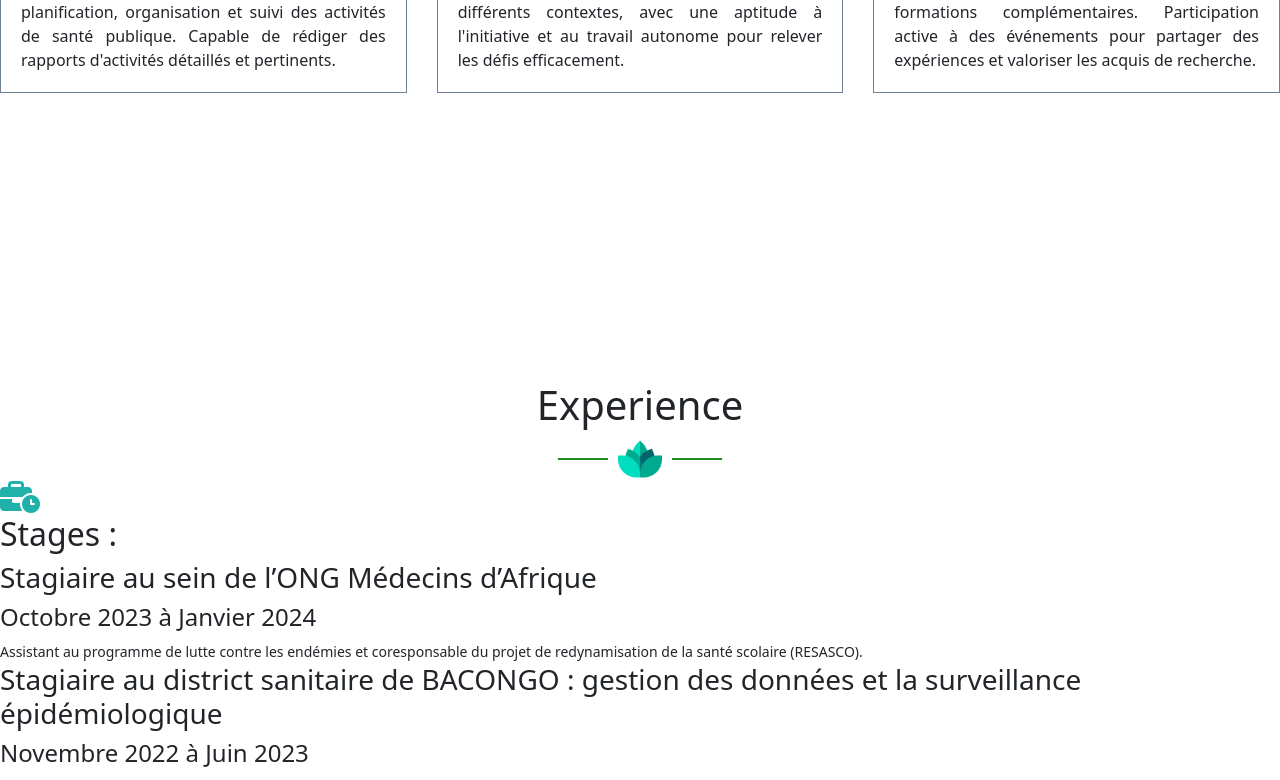
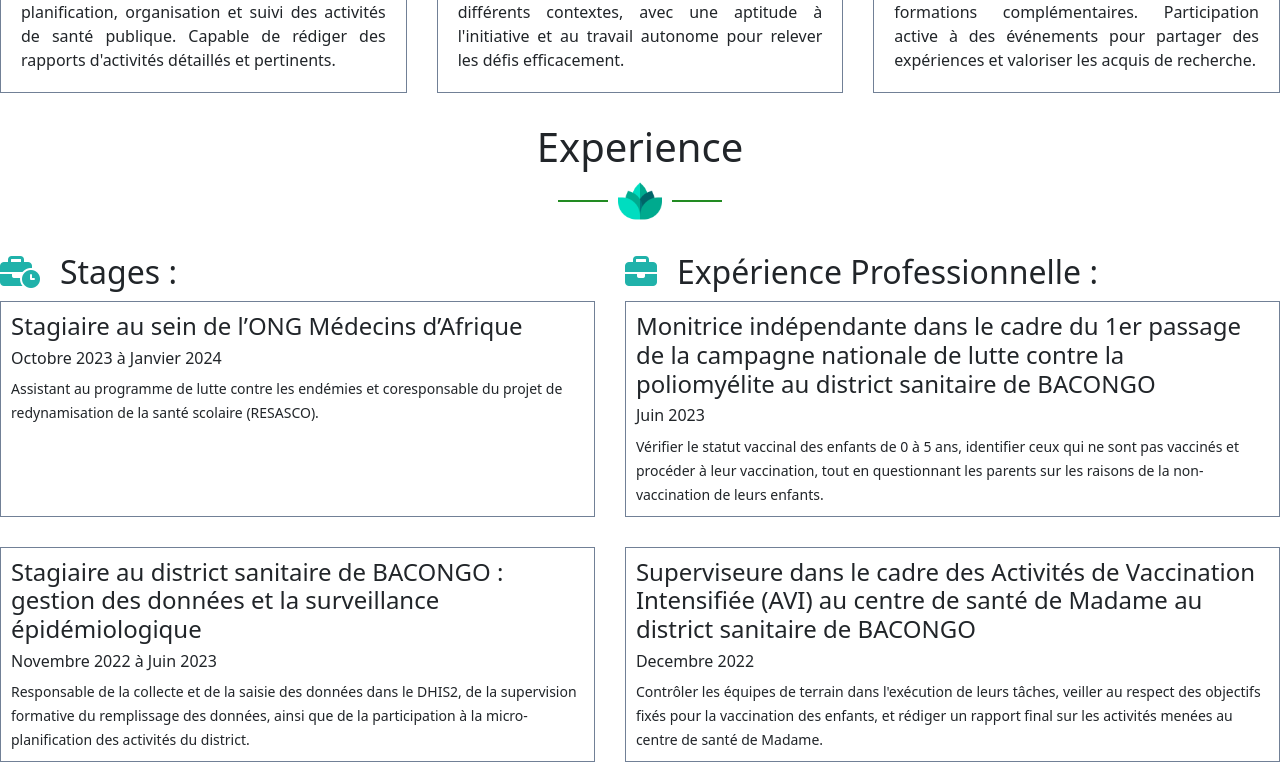
Before and after one commit to kayarhabby/portfolio_delicia_react, a React (Vite) app: page / in a window 1280 px wide. Shown: the part 2520-3300 px from the top of the page. Built offline with nearby package versions, Linux system fonts and the light colour scheme.

Commit message:
ajout du code css de la partie Expérience

```diff
--- a/src/assets/css/index.css
+++ b/src/assets/css/index.css
@@ -160,31 +160,98 @@ body {
 
 /*#####################################"Education"*/
 
-/*.education{*/
-/*  max-width: 1280px;*/
-/*  display: flex;*/
-/*  flex-direction: column;*/
-/*  gap: 30px;*/
-/*  margin-top: 30px;*/
-/*  height: 100vh;*/
-/*}*/
+.education {
+  display: flex;
+  flex-direction: column;
+  justify-content: center;
+  align-items: center;
+  gap : 20px;
+  margin-bottom : 30px;
+}
 
-/*.education_container {*/
-/*  display: grid;*/
-/*  grid-template-columns: repeat(2, 1fr);*/
-/*  gap: 30px;*/
-/*}*/
+.education_container {
+  max-width: 1280px;
+  display: grid;
+  grid-template-rows: auto;
+  grid-template-columns: repeat(3, 1fr);
+  margin : 0;
+  gap: 30px;
+}
 
-/*.education_content {*/
-/*  display: flex;*/
-/*  flex-direction: column;*/
-/*  gap: 30px;*/
-/*}*/
+.education_item_img {
+  position: relative;
+  overflow: hidden; /* Masque le débordement pour l'effet de zoom */
+  border-radius: 8px; /* Ajoute des coins arrondis pour un effet plus doux */
+}
 
-/*.education_content article {*/
-/*  border : 1px solid #718096;*/
-/*  padding : 20px;*/
-/*}*/
+.education_item_img img {
+  display: block;
+  width: 100%;
+  height: auto; /* Maintient le ratio d'aspect */
+  transition: transform 0.3s ease, box-shadow 0.3s ease; /* Transition pour l'effet de zoom et l'ombre */
+}
+
+.education_item_img:hover img {
+  transform: scale(1.1); /* Zoom sur l'image */
+  box-shadow: 0 10px 20px rgba(0, 0, 0, 0.3); /* Ombre portée pour l'effet de flottement */
+}
+
+.education_content{
+  display: flex;
+  flex-direction: column;
+  gap: 10px;
+  text-align: justify;
+}
+
+.education_items_date{
+  display: flex;
+  align-items: center;
+  gap: 10px;
+}
+
+.education_items_date span, i{
+  margin : 0;
+}
+
+.education_items_text {
+  display: flex;
+  flex-direction: column;
+  row-gap: 10px;
+}
+
+.education_items_text h3,div,small {
+  margin: 0;
+}
+
+.education_items_text h3 {
+  font-size: 20px;
+}
+
+.education_items_text h3:hover {
+  color : lightseagreen;
+}
+
+.readmoreContainer {
+  display: flex;
+  align-items: center;
+  column-gap: 5px;
+
+}
+
+.readmoreContainer a, i{
+  margin: 0;
+  color : lightseagreen;
+}
+
+.readmoreContainer:hover{
+  cursor: pointer;
+}
+
+.education button {
+  transition: background-color 0.3s;
+  font-size: 16px;
+  cursor: pointer;
+}
 
 /*#####################################"footer"*/
 
@@ -333,7 +400,7 @@ body {
   width : 171px;
 }
 
-/*#####################################"QUotes"*/
+/*#####################################"Quotes"*/
 
 .quotes {
   background-image: url("/src/assets/images/bg4.jpg");
@@ -371,7 +438,7 @@ body {
   color: #888;
 }
 
-/*#####################################"QUotes"*/
+/*#####################################"Competences"*/
 
 .competences {
   display: flex;
@@ -384,7 +451,7 @@ body {
 .competences_container {
   max-width: 1280px;
   display : grid;
-  grid-template-rows: repeat(3, 1fr);
+  grid-template-rows: repeat(2, 1fr);
   grid-template-columns: repeat(3, 1fr);
   margin : 0;
   gap: 30px;
@@ -414,96 +481,52 @@ body {
   color: white;
 }
 
-/*#####################################"education"*/
+/*#####################################"Experience"*/
 
-.education {
+.experience{
   display: flex;
   flex-direction: column;
+  align-items: center;
   justify-content: center;
-  align-items: center;
-  gap : 20px;
-  margin-bottom : 30px;
+  gap: 30px;
+  margin-top: 30px;
+  margin-bottom: 30px;
 }
 
-.education_container {
+.experience_container {
   max-width: 1280px;
-  display: grid;
-  grid-template-rows: auto;
-  grid-template-columns: repeat(3, 1fr);
-  margin : 0;
+  display: flex;
+  grid-template-columns: repeat(2, 1fr);
   gap: 30px;
 }
 
-.education_item_img {
-  position: relative;
-  overflow: hidden; /* Masque le débordement pour l'effet de zoom */
-  border-radius: 8px; /* Ajoute des coins arrondis pour un effet plus doux */
+.experience_content {
+  display: grid;
+  grid-template-rows: repeat(3, 1fr);
+  gap: 30px;
+  width: 100%;
 }
 
-.education_item_img img {
-  display: block;
-  width: 100%;
-  height: auto; /* Maintient le ratio d'aspect */
-  transition: transform 0.3s ease, box-shadow 0.3s ease; /* Transition pour l'effet de zoom et l'ombre */
+.experience_items{
+  border : 1px solid #718096;
+  padding : 10px;
 }
 
-.education_item_img:hover img {
-  transform: scale(1.1); /* Zoom sur l'image */
-  box-shadow: 0 10px 20px rgba(0, 0, 0, 0.3); /* Ombre portée pour l'effet de flottement */
+.experience_items h3 {
+  font-size: 24px;
 }
 
-.education_content{
-  display: flex;
-  flex-direction: column;
-  gap: 10px;
-  text-align: justify;
+.experience_items h4 {
+  font-size: 16px;
 }
 
-.education_items_date{
+.experience_icon_title{
   display: flex;
   align-items: center;
-  gap: 10px;
+  column-gap: 20px;
+  margin-bottom : 10px;
 }
 
-.education_items_date span, i{
+.experience_icon_title h2{
   margin : 0;
 }
-
-.education_items_text {
-  display: flex;
-  flex-direction: column;
-  row-gap: 10px;
-}
-
-.education_items_text h3,div,small {
-  margin: 0;
-}
-
-.education_items_text h3 {
-  font-size: 20px;
-}
-
-.education_items_text h3:hover {
-  color : lightseagreen;
-}
-.readmoreContainer {
-  display: flex;
-  align-items: center;
-  column-gap: 5px;
-
-}
-
-.readmoreContainer a, i{
-  margin: 0;
-  color : lightseagreen;
-}
-
-.readmoreContainer:hover{
-  cursor: pointer;
-}
-
-.education button {
-  transition: background-color 0.3s;
-  font-size: 16px;
-  cursor: pointer;
-}
```
